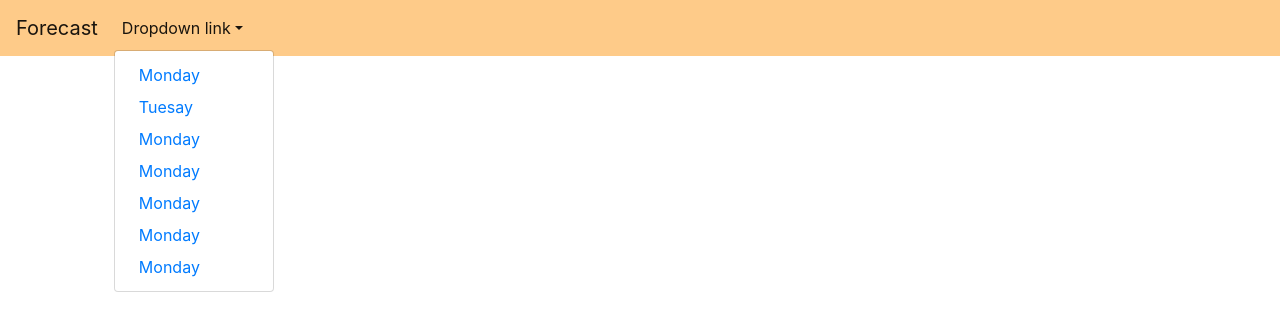
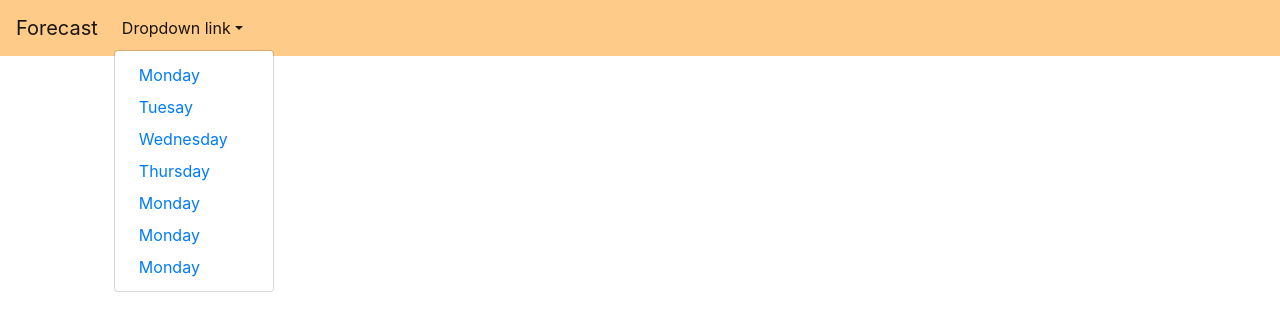
Before and after one commit to SunShineOneX/Weather-app, a React (Create React App) app: page /Sunday in a window 1280 px wide. Both pictures are taken after a click on the link "Dropdown link". Shown: the top 328 px of the page. Built offline with nearby package versions, Linux system fonts and the light colour scheme.

Commit message:
Adding route paths

```diff
--- a/src/components/Navbar.js
+++ b/src/components/Navbar.js
@@ -36,8 +36,8 @@ class Navbar extends Component {
         <div class="dropdown-menu" aria-labelledby="navbarDropdownMenuLink">
           <a class="dropdown-item" href="#"><Link to="/Monday">Monday</Link></a>
           <a class="dropdown-item" href="#"><Link to="/Tuesday">Tuesay</Link></a>
-          <a class="dropdown-item" href="#"><Link to="/Monday">Monday</Link></a>
-          <a class="dropdown-item" href="#"><Link to="/Monday">Monday</Link></a>
+          <a class="dropdown-item" href="#"><Link to="/Wednesday">Wednesday</Link></a>
+          <a class="dropdown-item" href="#"><Link to="/Thursday">Thursday</Link></a>
           <a class="dropdown-item" href="#"><Link to="/Monday">Monday</Link></a>
           <a class="dropdown-item" href="#"><Link to="/Monday">Monday</Link></a>
           <a class="dropdown-item" href="#"><Link to="/Monday">Monday</Link></a>
```
